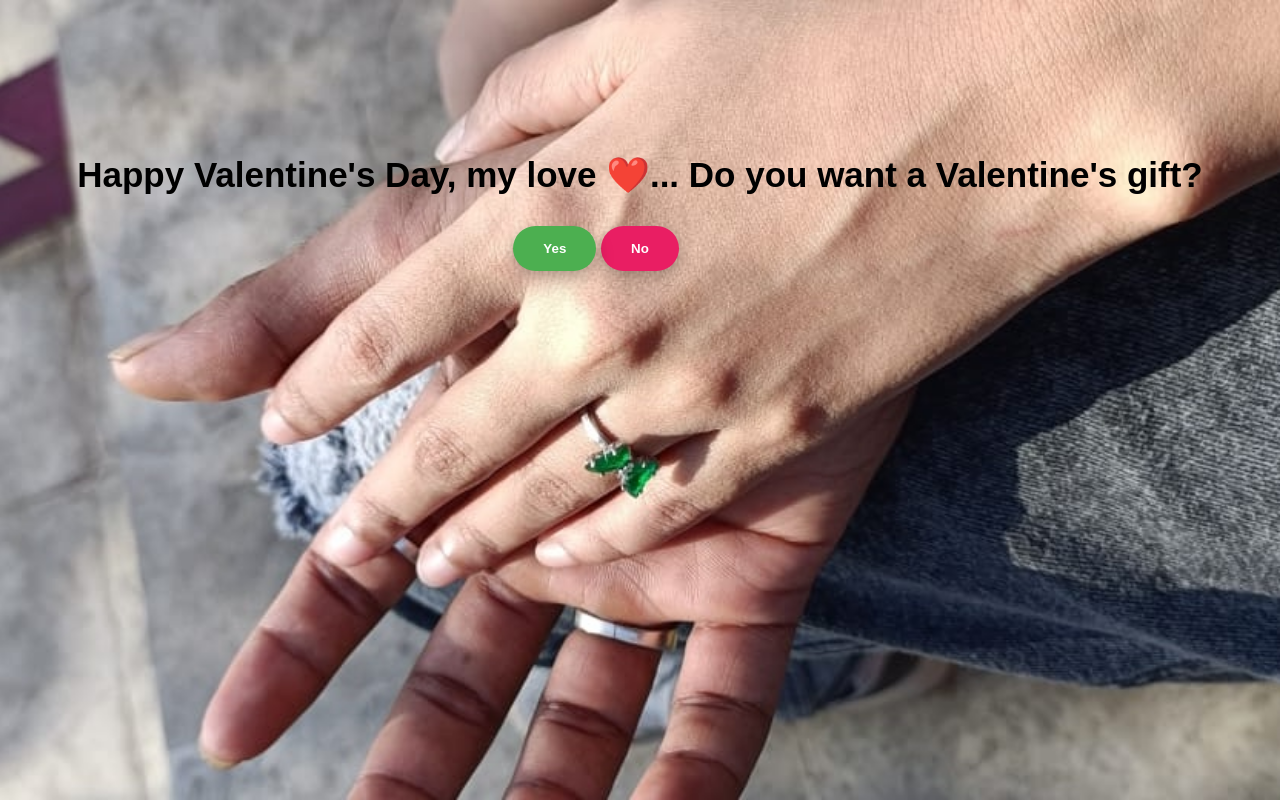
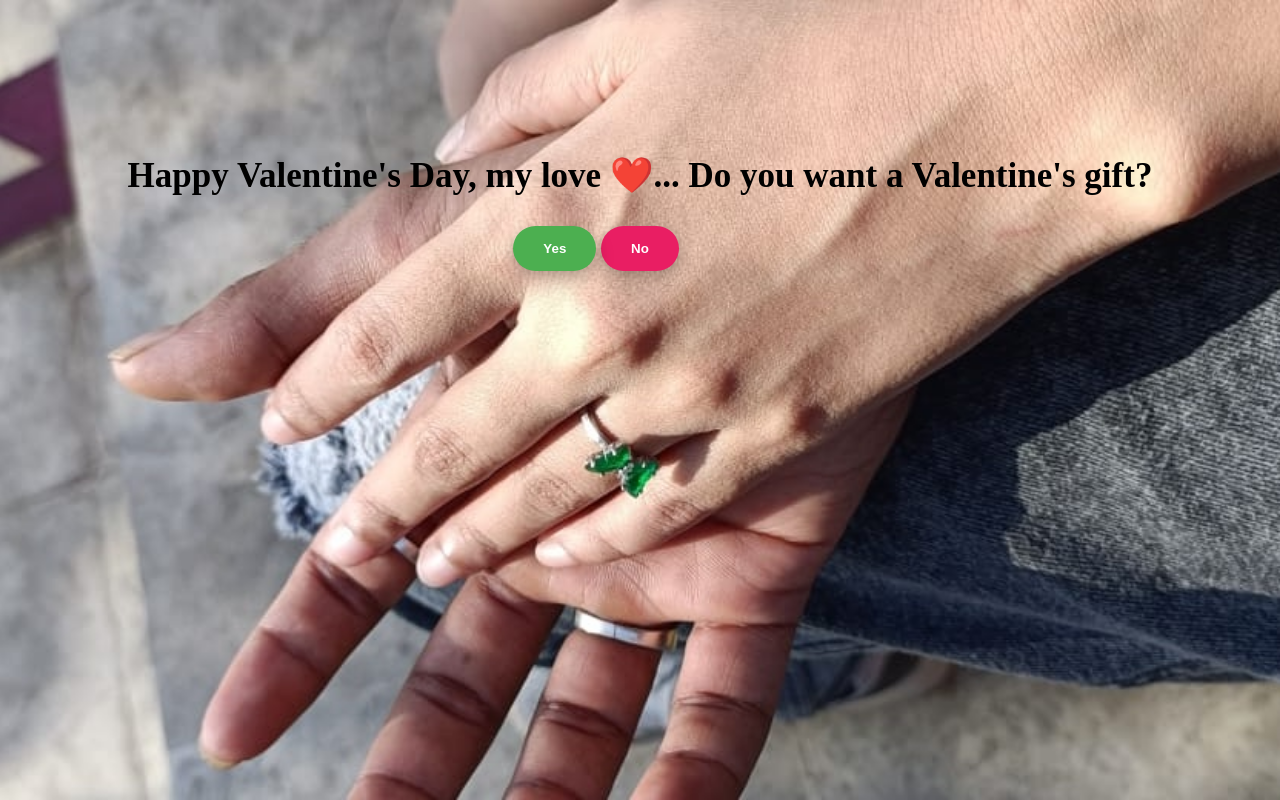
Before and after one commit to Amrapalipalkar/funTech, a React (Create React App) app: page / in a window 1280 px wide. Built offline with nearby package versions, Linux system fonts and the light colour scheme.

Commit message:
Update SlipperyButton.css

```diff
--- a/src/Components/SlipperyButton/SlipperyButton.css
+++ b/src/Components/SlipperyButton/SlipperyButton.css
@@ -20,7 +20,7 @@
     color: black;
     margin-left: 6px;
     margin-right: 6px;
-    font-family: fantasy;
+    font-family: cursive;
 }
 
 .slipperyButton .noButton,
```
